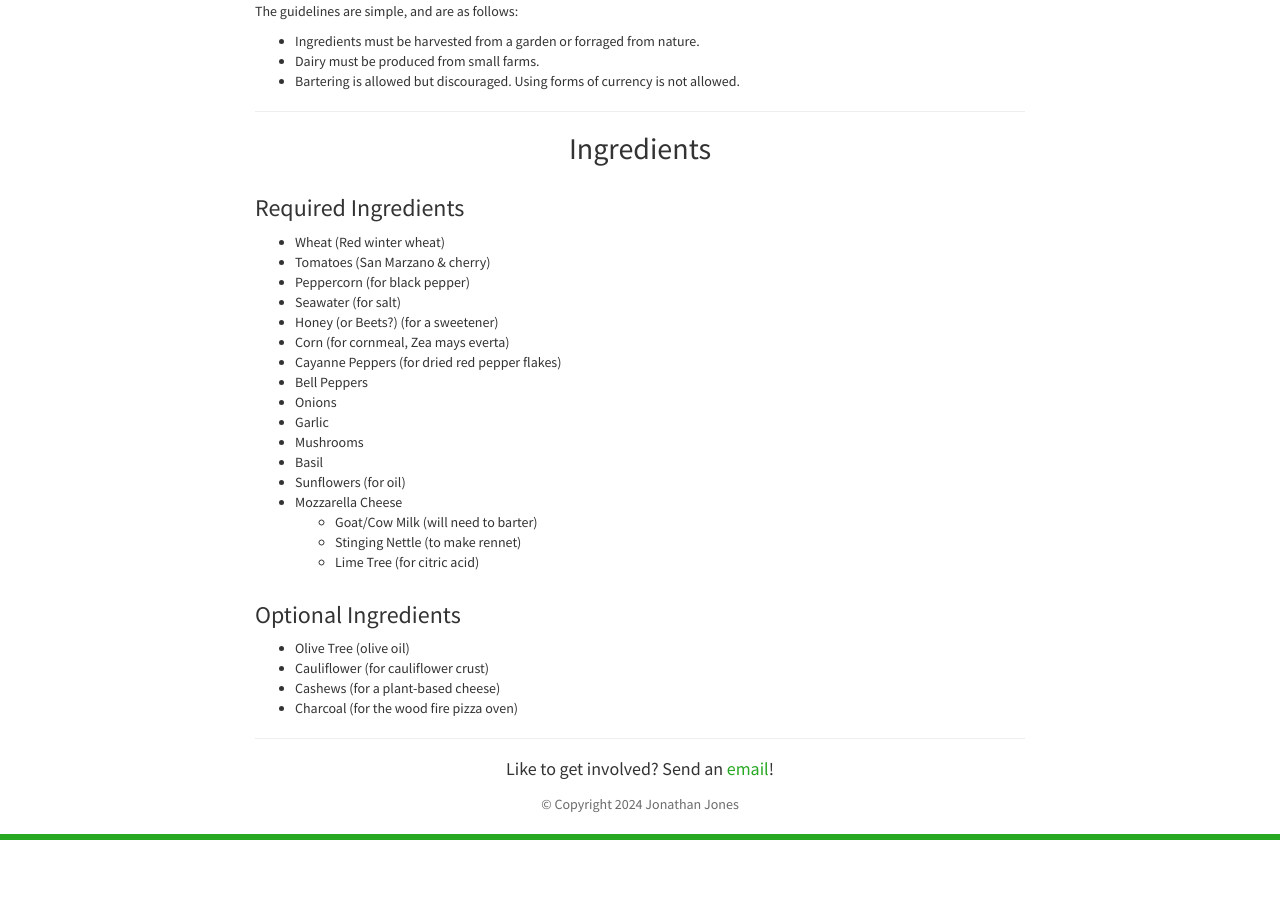
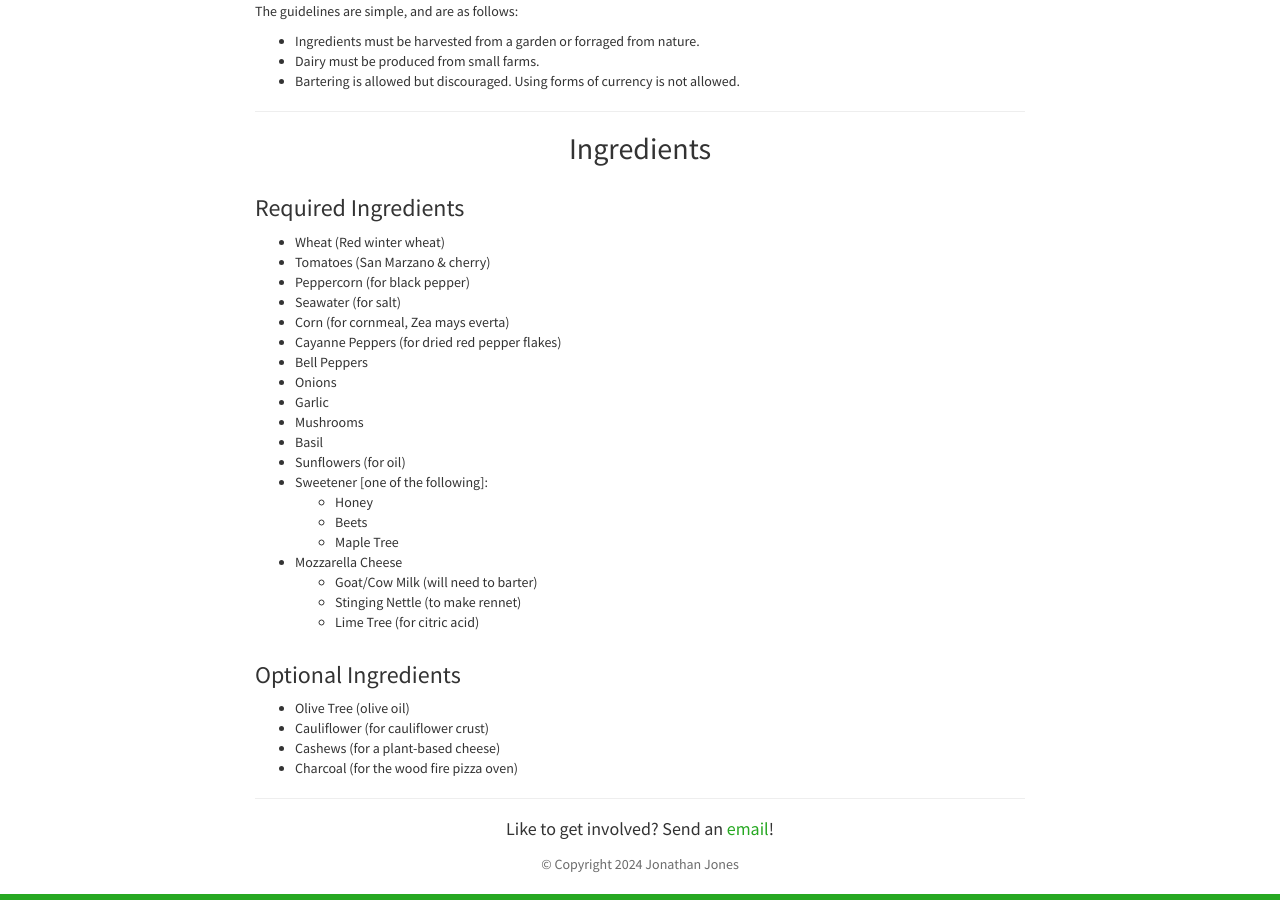
Before and after one commit to jjones646/fromseedtoslice.com, a Jekyll site: the page built from index.html, in a window 1280 px wide and 900 px high, scrolled down 655 px. Built offline with Jekyll 4.4.1, drawn with Linux system fonts in a browser that asks for light colours; nearby versions of some CDN libraries; Markdown is read by kramdown in place of the engine named in the settings; the list of posts is cut into pages by our own code; before the commit the page ends 1495 px from its top, so only the background shows below that.

Commit message:
clarify sweetener options

```diff
--- a/index.html
+++ b/index.html
@@ -27,7 +27,6 @@ layout: home
 			<li>Tomatoes (San Marzano & cherry)</li>
 			<li>Peppercorn (for black pepper)</li>
 			<li>Seawater (for salt)</li>
-			<li>Honey (or Beets?) (for a sweetener)</li>
 			<li>Corn (for cornmeal, Zea mays everta)</li>
 			<li>Cayanne Peppers (for dried red pepper flakes)</li>
 			<li>Bell Peppers</li>
@@ -36,6 +35,13 @@ layout: home
 			<li>Mushrooms</li>
 			<li>Basil</li>
 			<li>Sunflowers (for oil)</li>
+			<li>Sweetener [one of the following]:
+				<ul>
+					<li>Honey</li>
+					<li>Beets</li>
+					<li>Maple Tree</li>
+				</ul>
+			</li>
 			<li>Mozzarella Cheese
 				<ul>
 					<li>Goat/Cow Milk (will need to barter)</li>
```
